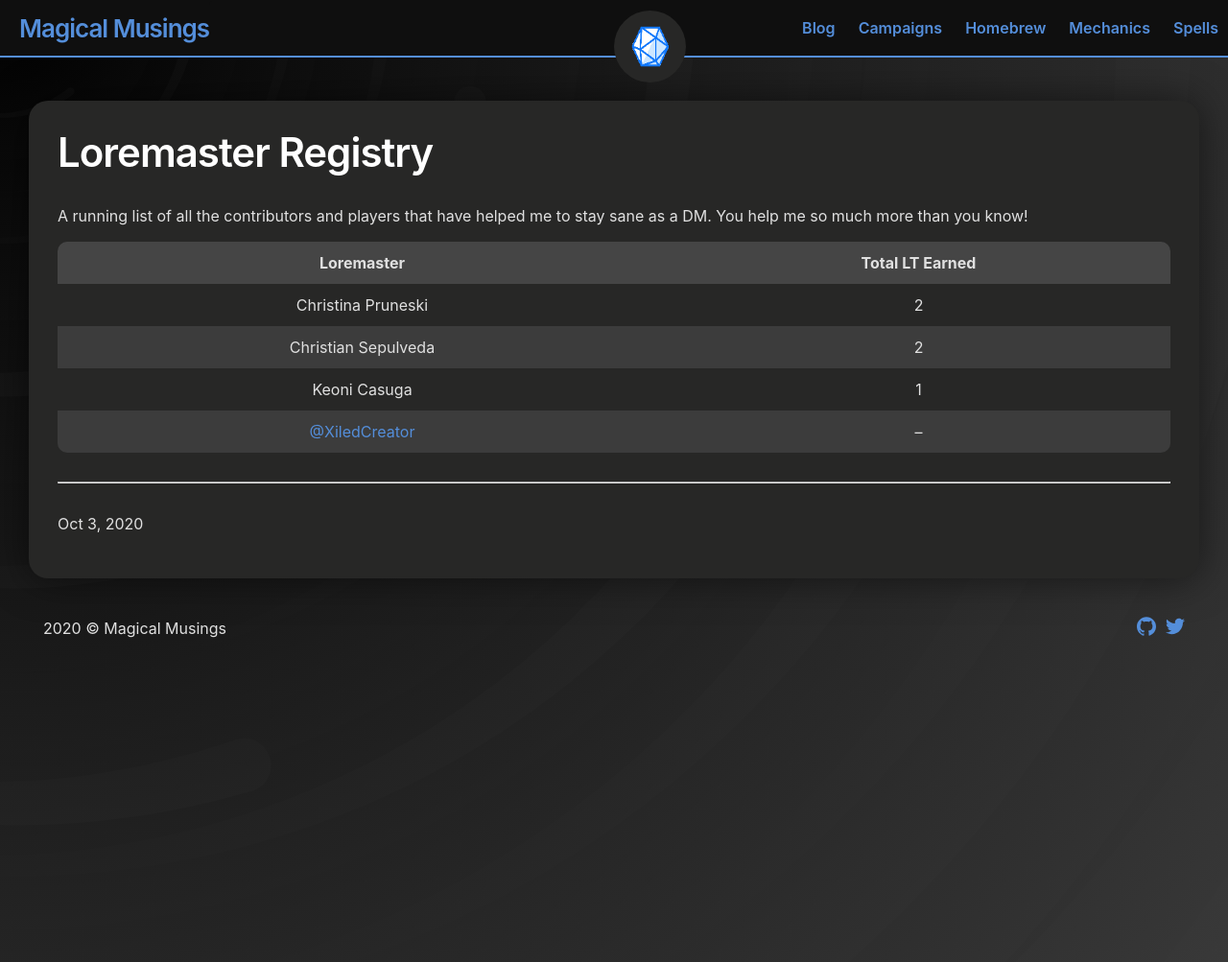
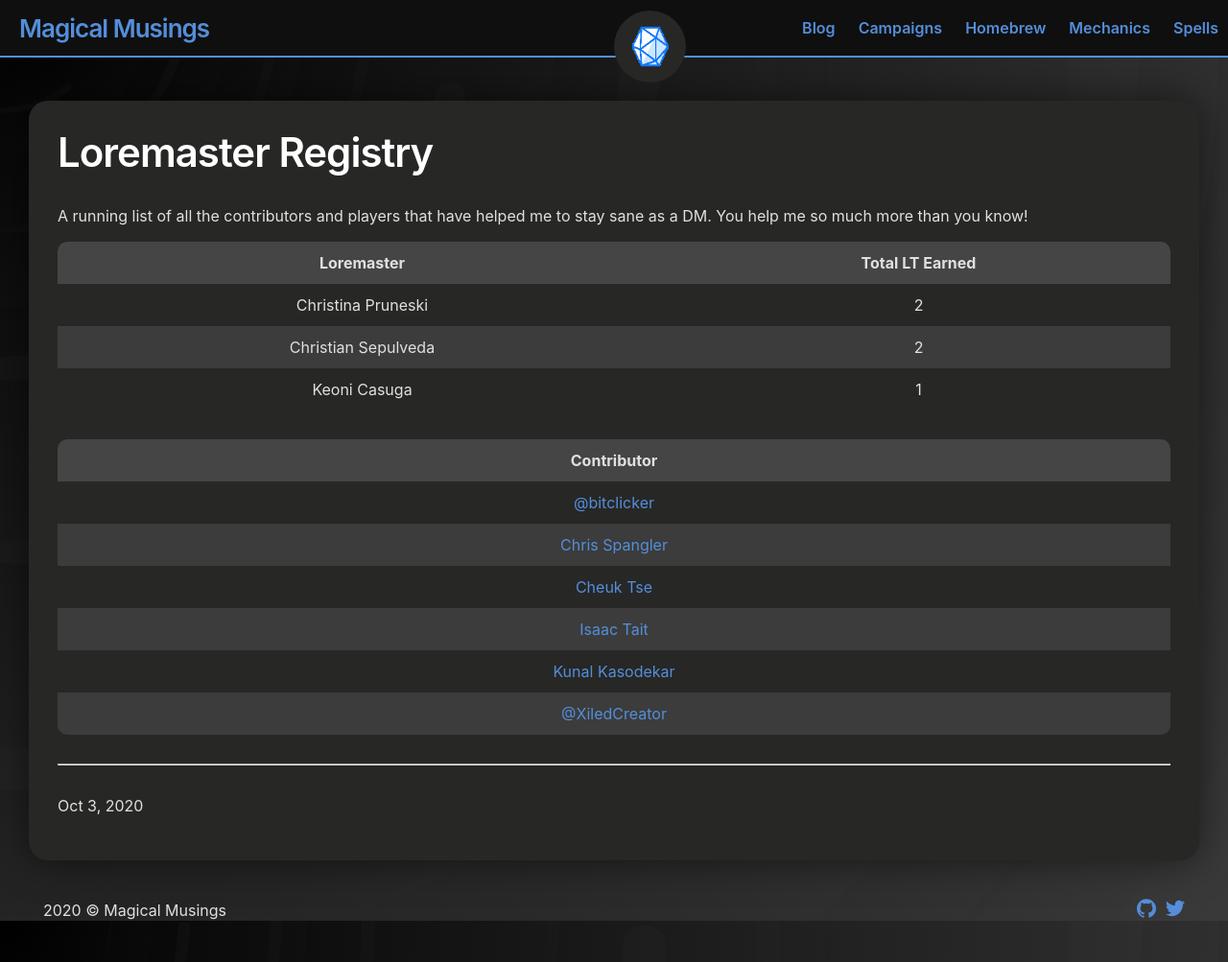
Before and after one commit to andersthemagi/magicalmusings.github.io, a Jekyll site: the page built from _posts/2020-10-03-loremasters.md, in a window 1280 px wide and 1003 px high. Shown: the whole window at 96% size. Built offline with Jekyll 4.4.1, drawn with Linux system fonts in a browser that asks for light colours.

Commit message:
Update 2020-10-03-loremasters.md

```diff
--- a/_posts/2020-10-03-loremasters.md
+++ b/_posts/2020-10-03-loremasters.md
@@ -10,4 +10,12 @@ A running list of all the contributors and players that have helped me to stay s
 |Christina Pruneski|    2     |
 |Christian Sepulveda|   2   |
 |Keoni Casuga | 1 |
-|<a href="https://github.com/XiledCreator">@XiledCreator</a>| -- |
+
+|Contributor|
+|:---------:|
+|<a href="https://github.com/bitclicker">@bitclicker</a>|
+|<a href="https://github.com/ChrisSpangler">Chris Spangler</a>|
+|<a href="https://github.com/cheukky">Cheuk Tse</a>|
+|<a href="https://github.com/Isaac-Tait">Isaac Tait</a>|
+|<a href="https://github.com/gremlin97">Kunal Kasodekar</a>|
+|<a href="https://github.com/XiledCreator">@XiledCreator</a>|
```
